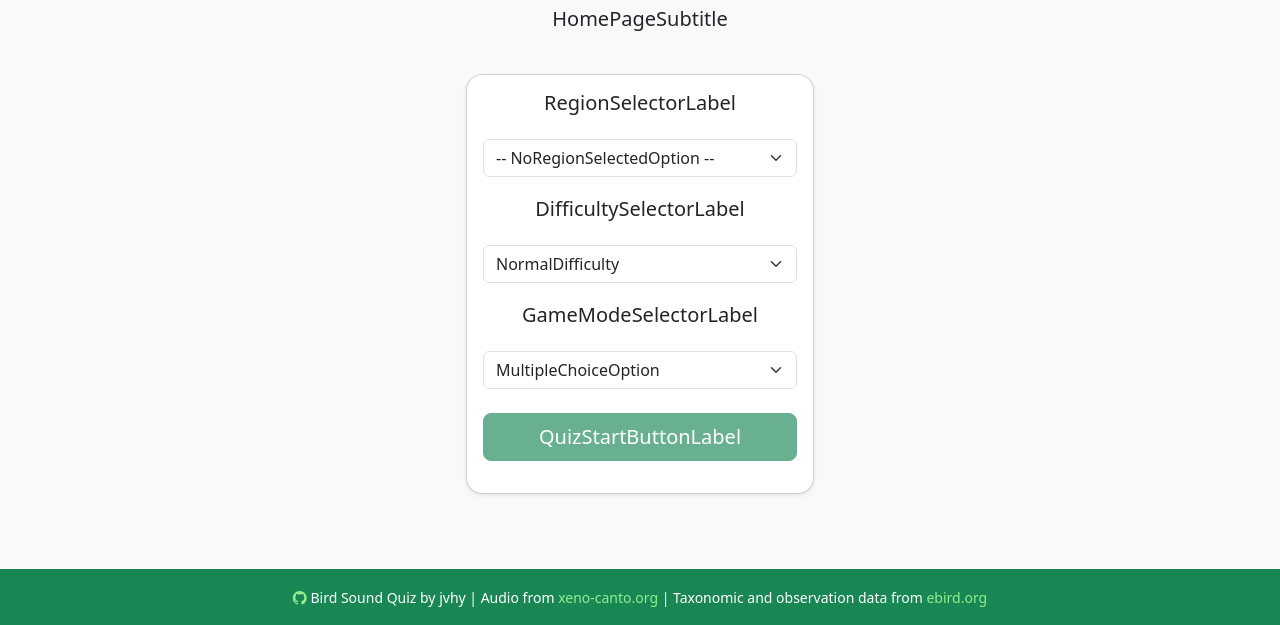
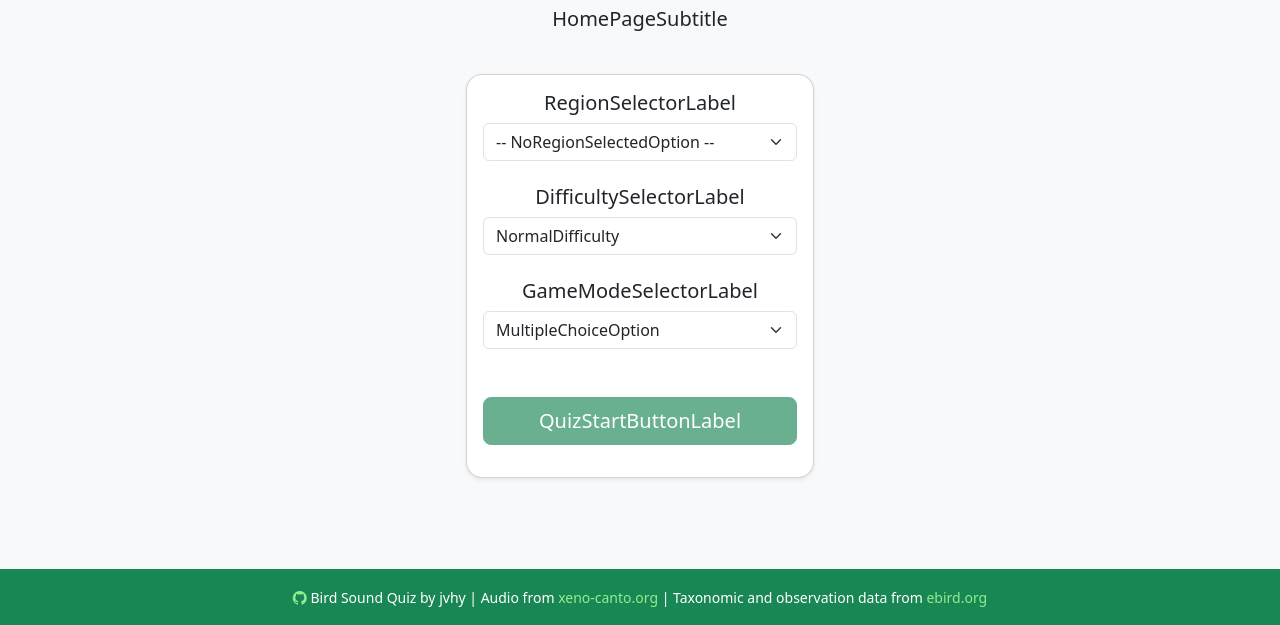
Before and after one commit to jvhy/bird-sound-quiz, a Django app: template quiz/templates/index.html in a window 1280 px wide. Shown: the part 175-800 px from the top of the page. Run offline with Django 5.2, Linux system fonts and the light colour scheme; the template is opened without the code that fills it, so the values that code supplies are empty; parts of the project's set-up code (start-up, migrations or seed data) failed here and were passed over.

Commit message:
Adjust options layout

```diff
--- a/quiz/templates/index.html
+++ b/quiz/templates/index.html
@@ -26,8 +26,8 @@
                 <div class="card-body">
                     <form method="post" action="{% url 'quiz' %}" class="mb-3">
                         {% csrf_token %}
-                        <h5 class="card-title text-center mb-4">{% trans "RegionSelectorLabel" %}</h5>
-                        <select id="regionSelect" name="region" class="form-select" required style="margin-bottom: 20px;">
+                        <h5 class="card-title text-center mb-2">{% trans "RegionSelectorLabel" %}</h5>
+                        <select id="regionSelect" name="region" class="form-select mb-4" required>
                             <option value="" disabled selected>-- {% trans "NoRegionSelectedOption" %} --</option>
                             {% for region in regions %}
                             <!-- Set selected region primarily by user preferred region, secondarily by region saved to session -->
@@ -42,17 +42,17 @@
                             </option>
                             {% endfor %}
                         </select>
-                        <h5 class="card-title text-center mb-4">{% trans "DifficultySelectorLabel" %}</h5>
-                        <select id="difficultySelect" name="difficulty" class="form-select" required style="margin-bottom: 20px;">
+                        <h5 class="card-title text-center mb-2">{% trans "DifficultySelectorLabel" %}</h5>
+                        <select id="difficultySelect" name="difficulty" class="form-select mb-4" required>
                             <option value="BGN">{% trans "BeginnerDifficulty" %}</option>
                             <option value="NML">{% trans "NormalDifficulty" %}</option>
                         </select>
-                        <h5 class="card-title text-center mb-4">{% trans "GameModeSelectorLabel" %}</h5>
+                        <h5 class="card-title text-center mb-2">{% trans "GameModeSelectorLabel" %}</h5>
                         <select id="modeSelect" name="mode" class="form-select" required>
                             <option value="MULTI" selected>{% trans "MultipleChoiceOption" %}</option>
                             <option value="OPEN">{% trans "OpenAnswerOption" %}</option>
                         </select>
-                        <div class="text-center mt-4">
+                        <div class="text-center mt-5">
                             <button id="startButton" type="submit" class="btn btn-success btn-lg w-100">{% trans "QuizStartButtonLabel" %}</button>
                         </div>
                     </form>
```
